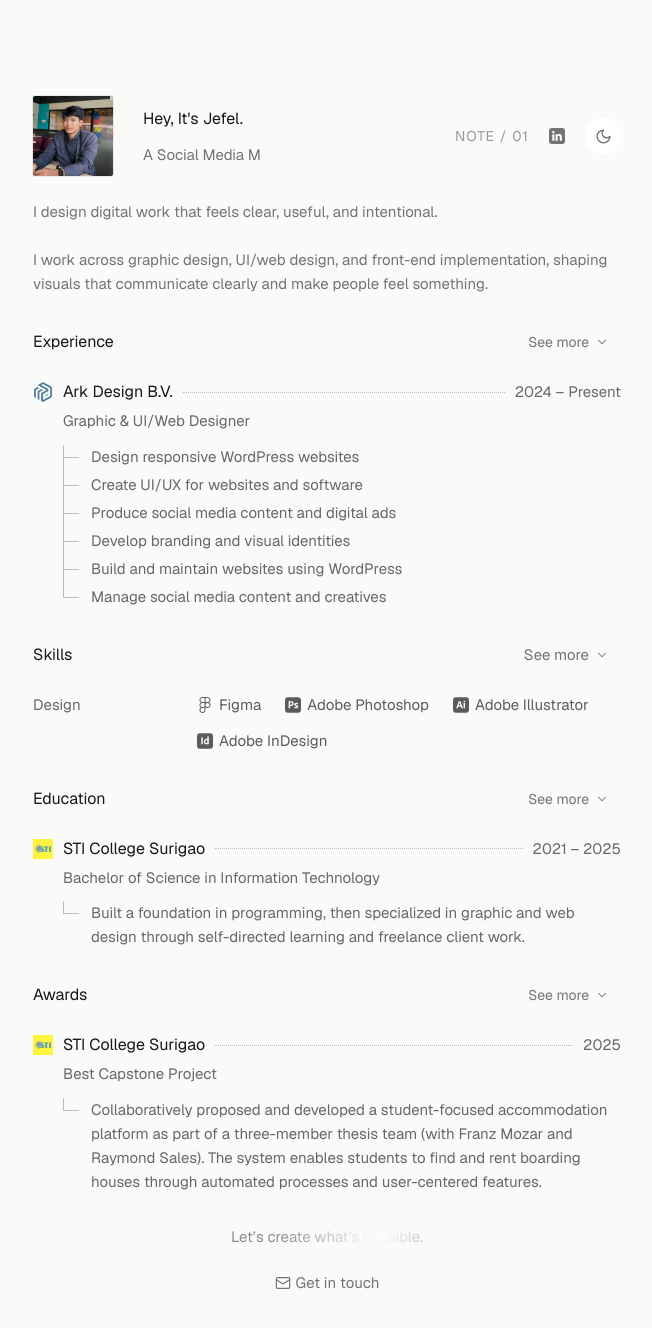
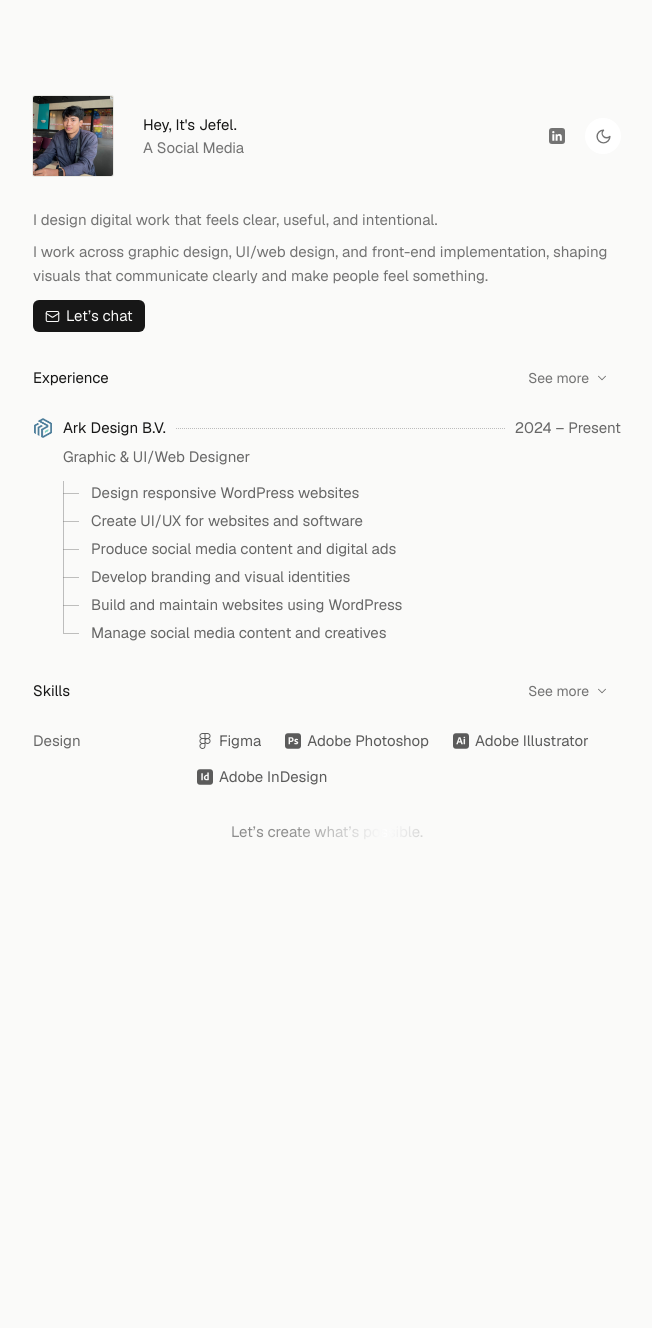
Before and after one commit to jefel-design/jefel-espanola, a React (Vite) app: page / in a window 1280 px wide. Shown: the top 1328 px of the page, without its empty margins (313-965 px from the left). After the commit the page ends 891 px from the top, so only its background shows below. Built offline with nearby package versions, Linux system fonts and the light colour scheme.

Commit message:
Refine portfolio typography, spacing, and contact actions

```diff
--- a/src/components/ContactSection.tsx
+++ b/src/components/ContactSection.tsx
@@ -1,4 +1,3 @@
-import { Mail } from "lucide-react";
 import { RevealOnScroll } from "./RevealOnScroll";
 
 export function ContactSection() {
@@ -9,21 +8,6 @@ export function ContactSection() {
           <p className="contact-message">
             <span className="shining-text">Let’s create what’s possible.</span>
           </p>
-
-          <div className="contact-social">
-            <a
-              href="mailto:jefel.maitem@gmail.com"
-              className="footer-contact-link"
-            >
-              <Mail
-                aria-hidden="true"
-                className="footer-contact-icon"
-                size={16}
-                strokeWidth={1.75}
-              />
-              <span>Get in touch</span>
-            </a>
-          </div>
         </RevealOnScroll>
       </div>
     </footer>
--- a/src/components/HeroNote.tsx
+++ /dev/null
@@ -1,117 +0,0 @@
-import { useEffect, useId, useRef, useState } from "react";
-import { X } from "lucide-react";
-
-export function HeroNote() {
-  const [isOpen, setIsOpen] = useState(false);
-  const titleId = useId();
-  const triggerRef = useRef<HTMLButtonElement | null>(null);
-  const panelRef = useRef<HTMLDivElement | null>(null);
-  const closeRef = useRef<HTMLButtonElement | null>(null);
-
-  useEffect(() => {
-    if (!isOpen) return;
-
-    const focusFrame = window.requestAnimationFrame(() => {
-      closeRef.current?.focus();
-    });
-
-    const handlePointerDown = (event: PointerEvent) => {
-      const target = event.target as Node;
-      const clickedTrigger = triggerRef.current?.contains(target);
-      const clickedPanel = panelRef.current?.contains(target);
-
-      if (!clickedTrigger && !clickedPanel) {
-        setIsOpen(false);
-      }
-    };
-
-    const handleKeyDown = (event: KeyboardEvent) => {
-      if (event.key !== "Escape") return;
-
-      setIsOpen(false);
-      window.requestAnimationFrame(() => triggerRef.current?.focus());
-    };
-
-    document.addEventListener("pointerdown", handlePointerDown);
-    document.addEventListener("keydown", handleKeyDown);
-
-    return () => {
-      window.cancelAnimationFrame(focusFrame);
-      document.removeEventListener("pointerdown", handlePointerDown);
-      document.removeEventListener("keydown", handleKeyDown);
-    };
-  }, [isOpen]);
-
-  const closeAndRestoreFocus = () => {
-    setIsOpen(false);
-    window.requestAnimationFrame(() => triggerRef.current?.focus());
-  };
-
-  return (
-    <>
-      <button
-        ref={triggerRef}
-        type="button"
-        className="hero-note-trigger"
-        aria-label="Open work note"
-        aria-expanded={isOpen}
-        aria-haspopup="dialog"
-        aria-controls={isOpen ? titleId : undefined}
-        title="Open work note"
-        onClick={() => setIsOpen((currentValue) => !currentValue)}
-      >
-        NOTE / 01
-      </button>
-
-      {isOpen && (
-        <div
-          ref={panelRef}
-          id={titleId}
-          role="dialog"
-          aria-modal="false"
-          aria-labelledby={`${titleId}-heading`}
-          className="hero-note-panel"
-        >
-          <div className="hero-note-panel-header">
-            <h2 id={`${titleId}-heading`} className="hero-note-title">
-              A note on my work
-            </h2>
-
-            <button
-              ref={closeRef}
-              type="button"
-              className="hero-note-close"
-              aria-label="Close note"
-              onClick={closeAndRestoreFocus}
-            >
-              <X aria-hidden="true" size={15} strokeWidth={1.75} />
-            </button>
-          </div>
-
-          <div className="hero-note-copy">
-            <p>
-              Some of my recent work was produced for employers and clients
-              and isn’t available for public display.
-            </p>
-            <p>
-              For that reason, this portfolio currently focuses on my
-              experience and capabilities rather than client work.
-            </p>
-            <p>
-              For opportunities or questions about my experience, feel free to
-              get in touch.
-            </p>
-          </div>
-
-          <a
-            href="mailto:jefel.maitem@gmail.com"
-            className="hero-note-contact"
-            onClick={() => setIsOpen(false)}
-          >
-            Contact me <span aria-hidden="true">→</span>
-          </a>
-        </div>
-      )}
-    </>
-  );
-}
--- a/src/components/HomeHero.tsx
+++ b/src/components/HomeHero.tsx
@@ -1,8 +1,9 @@
 import { useEffect, useState } from "react";
+import { Mail } from "lucide-react";
 import { publicAsset } from "../lib/assets";
-import { HeroNote } from "./HeroNote";
 import { LinkedinIconLink } from "./LinkedinLink";
 import { ModeToggle } from "./mode-toggle";
+import { Button } from "./ui/button";
 
 const rolePhrases = [
   "A Graphic Designer.",
@@ -82,7 +83,6 @@ export function HomeHero() {
       <div className="figma-home-content">
         <div className="figma-home-introduction">
           <div className="figma-home-utilities intro-enter intro-enter--role">
-            <HeroNote />
             <LinkedinIconLink />
             <ModeToggle />
           </div>
@@ -130,6 +130,18 @@ export function HomeHero() {
               make people feel something.
             </span>
           </p>
+
+          <Button asChild className="h-auto justify-self-start gap-1.5 px-3 py-1">
+            <a href="mailto:jefel.maitem@gmail.com">
+              <Mail
+                aria-hidden="true"
+                size={15}
+                strokeWidth={1.75}
+                className="shrink-0"
+              />
+              <span>Let’s chat</span>
+            </a>
+          </Button>
         </div>
       </div>
     </section>
--- a/src/components/HomePage.tsx
+++ b/src/components/HomePage.tsx
@@ -1,6 +1,4 @@
-import { AwardsSection } from "./AwardsSection";
 import { ContactSection } from "./ContactSection";
-import { EducationSection } from "./EducationSection";
 import { ExperienceSection } from "./ExperienceSection";
 import { HomeHero } from "./HomeHero";
 import { SkillsSection } from "./SkillsSection";
@@ -11,8 +9,7 @@ export function HomePage() {
       <HomeHero />
       <ExperienceSection />
       <SkillsSection />
-      <EducationSection />
-      <AwardsSection />
+      {/* Education and Awards are temporarily hidden; their components are kept for later. */}
       <ContactSection />
     </div>
   );
--- /dev/null
+++ b/src/components/ProjectsSection.tsx
@@ -0,0 +1,76 @@
+import { useState } from "react";
+import { ArrowUpRight } from "lucide-react";
+import { Link } from "react-router-dom";
+import { portfolioProjects, type PortfolioProject } from "../data/experience";
+import { RevealOnScroll } from "./RevealOnScroll";
+import { SectionHeading } from "./SectionHeading";
+
+const primaryProjects = portfolioProjects.slice(0, 3);
+const additionalProjects = portfolioProjects.slice(3);
+
+export function ProjectsSection() {
+  const [isExpanded, setIsExpanded] = useState(false);
+  const hasAdditionalProjects = additionalProjects.length > 0;
+
+  return (
+    <section id="work" className="content-section projects-section">
+      <div className="section-container">
+        <RevealOnScroll>
+          <SectionHeading
+            title="Projects"
+            isExpanded={hasAdditionalProjects ? isExpanded : undefined}
+            controls={
+              hasAdditionalProjects ? "projects-additional-content" : undefined
+            }
+            onToggle={
+              hasAdditionalProjects
+                ? () => setIsExpanded((current) => !current)
+                : undefined
+            }
+          />
+        </RevealOnScroll>
+
+        <RevealOnScroll delayMs={120}>
+          <ul className="project-row-list" role="list">
+            {primaryProjects.map((project) => (
+              <ProjectRow key={project.slug} project={project} />
+            ))}
+          </ul>
+
+          {hasAdditionalProjects && (
+            <div id="projects-additional-content" hidden={!isExpanded}>
+              <ul
+                className="project-row-list project-row-list--additional"
+                role="list"
+              >
+                {additionalProjects.map((project) => (
+                  <ProjectRow key={project.slug} project={project} />
+                ))}
+              </ul>
+            </div>
+          )}
+        </RevealOnScroll>
+      </div>
+    </section>
+  );
+}
+
+function ProjectRow({ project }: { project: PortfolioProject }) {
+  return (
+    <li className="project-row">
+      <span className="project-row-date">{project.timeframe}</span>
+      <span className="project-row-leader" aria-hidden="true" />
+      <Link
+        to={`/projects/${project.slug}`}
+        className="project-row-link"
+        aria-label={`${project.name} for ${project.client}`}
+      >
+        <span className="project-row-text">
+          <span className="project-row-client">{project.client} · </span>
+          <span className="project-row-name">{project.name}</span>
+        </span>
+        <ArrowUpRight aria-hidden="true" size={15} strokeWidth={1.75} />
+      </Link>
+    </li>
+  );
+}
--- a/src/components/ui/button.tsx
+++ b/src/components/ui/button.tsx
@@ -5,7 +5,7 @@ import { cva, type VariantProps } from "class-variance-authority";
 import { cn } from "@/lib/utils";
 
 const buttonVariants = cva(
-  "inline-flex shrink-0 items-center justify-center whitespace-nowrap rounded-md text-[15px] font-normal transition-colors disabled:pointer-events-none disabled:opacity-50",
+  "inline-flex shrink-0 items-center justify-center whitespace-nowrap rounded-md font-sans text-[length:var(--font-size-content)] font-normal transition-colors disabled:pointer-events-none disabled:opacity-50",
   {
     variants: {
       variant: {
--- a/src/data/seoRoutes.json
+++ b/src/data/seoRoutes.json
@@ -7,7 +7,7 @@
     {
       "path": "/",
       "title": "Jefel Española — Graphic & UI/Web Designer",
-      "description": "Explore the experience, selected work, education, skills, and awards of Jefel Española, a Graphic and UI/Web Designer."
+      "description": "Explore the experience and skills of Jefel Española, a Graphic and UI/Web Designer."
     },
     {
       "path": "/projects/product-configurator-website-redesign",
--- a/src/index.css
+++ b/src/index.css
@@ -24,7 +24,7 @@
   --font-primary: "Geist", "Geist Sans", Arial, sans-serif;
   --font-size-control: 14px;
   --font-size-content: 15px;
-  --font-size-title: 16px;
+  --font-size-title: var(--font-size-content);
 
   --content-width: 636px;
   --page-gutter: 1rem;
@@ -418,10 +418,6 @@ body {
   height: 0.75rem;
 }
 
-#skills .section-toggle {
-  font-size: var(--font-size-content);
-}
-
 .skill-row {
   display: grid;
   grid-template-columns: minmax(0, 1fr);
@@ -661,8 +657,8 @@ body {
   grid-template-columns: auto minmax(0, 1fr);
   align-items: center;
   column-gap: var(--space-element);
-  row-gap: var(--page-rhythm);
-  margin-bottom: var(--page-rhythm);
+  row-gap: var(--space-element);
+  margin-bottom: 32px;
 }
 
 .theme-toggle-button {
@@ -697,113 +693,70 @@ body {
   white-space: nowrap;
 }
 
-.hero-note-trigger {
-  appearance: none;
-  display: inline-flex;
-  width: auto;
-  min-height: 36px;
-  align-items: center;
-  justify-content: center;
-  border: 0;
-  padding: 0;
-  background: transparent;
-  color: var(--text-muted);
-  cursor: pointer;
-  font-family: var(--font-primary);
-  font-size: var(--font-size-control);
-  font-weight: 400;
-  letter-spacing: 0.08em;
-  line-height: 1;
-  opacity: 0.72;
-  transition: opacity var(--duration-fast) var(--ease-standard);
+.project-row-list {
+  display: grid;
+  gap: 12px;
+  list-style: none;
 }
 
-.hero-note-trigger:hover {
-  opacity: 1;
+.project-row-list--additional {
+  margin-top: 12px;
 }
 
-.hero-note-panel {
-  position: absolute;
-  z-index: 20;
-  top: calc(100% + 16px);
-  right: 0;
-  width: min(360px, calc(100vw - var(--page-gutter) - var(--page-gutter)));
-  border: 1px solid var(--ui-border);
-  padding: 20px;
-  background: var(--card-bg);
-  color: var(--text-primary);
-  white-space: normal;
-  animation: heroNoteIn var(--duration-fast) var(--ease-enter) both;
+.project-row {
+  display: grid;
+  min-width: 0;
+  gap: 4px;
 }
 
-.hero-note-panel-header {
-  display: flex;
-  align-items: center;
-  justify-content: space-between;
-  gap: 16px;
+.project-row-date {
+  color: var(--text-muted);
+  font-size: var(--font-size-control);
+  line-height: 1.5rem;
 }
 
-.hero-note-title {
-  color: var(--text-primary);
-  font-weight: 400;
-  line-height: 1.3;
+.project-row-leader {
+  display: none;
 }
 
-.hero-note-close {
+.project-row-link {
   display: inline-flex;
-  width: 28px;
-  height: 28px;
-  flex: 0 0 auto;
-  align-items: center;
-  justify-content: center;
-  border: 0;
-  padding: 0;
-  background: transparent;
-  color: var(--text-muted);
-  cursor: pointer;
-  transition: color var(--duration-fast) var(--ease-standard);
+  width: fit-content;
+  min-width: 0;
+  align-items: baseline;
+  gap: 0.375rem;
+  color: var(--text-primary);
+  font-size: var(--font-size-content);
+  line-height: 1.5rem;
 }
 
-.hero-note-close:hover {
-  color: var(--text-primary);
+.project-row-text {
+  min-width: 0;
+  overflow-wrap: anywhere;
 }
 
-.hero-note-copy {
-  display: grid;
-  gap: 12px;
-  margin-top: 18px;
-  color: var(--text-secondary);
-  font-family: var(--font-primary);
-  font-size: var(--font-size-content);
-  line-height: 1.55;
+.project-row-client {
+  color: var(--text-muted);
+  font-size: var(--font-size-control);
 }
 
-.hero-note-contact {
-  display: inline-flex;
-  align-items: center;
-  gap: 6px;
-  margin-top: 20px;
-  color: var(--text-primary);
-  font-family: var(--font-primary);
-  font-size: var(--font-size-content);
-  line-height: 1;
-  transition: opacity var(--duration-fast) var(--ease-standard);
+.project-row-name {
+  text-decoration: underline;
+  text-decoration-color: var(--border);
+  text-decoration-thickness: 1px;
+  text-underline-offset: 4px;
+  transition: text-decoration-color var(--duration-fast) var(--ease-standard);
 }
 
-.hero-note-contact:hover {
-  opacity: 0.65;
+.project-row-link:hover .project-row-name,
+.project-row-link:focus-visible .project-row-name {
+  text-decoration-color: var(--text-primary);
 }
 
-@keyframes heroNoteIn {
-  from {
-    opacity: 0;
-    transform: translateY(-4px);
-  }
-
-  to {
-    opacity: 1;
-    transform: translateY(0);
-  }
+.project-row-link svg {
+  flex: 0 0 auto;
+  align-self: flex-start;
+  margin-top: 4px;
 }
 
 @keyframes themeIconIn {
@@ -875,7 +828,7 @@ body {
 
 .figma-home-copy {
   max-width: 36rem;
-  margin-top: var(--space-element);
+  margin-top: 0.5rem;
   color: var(--text-muted);
   line-height: 1.5rem;
 }
@@ -892,14 +845,14 @@ body {
 
 .figma-home-about {
   display: grid;
-  gap: var(--page-rhythm);
+  gap: 0.75rem;
   color: var(--text-muted);
   line-height: 1.5rem;
 }
 
 .figma-home-about-copy {
   display: grid;
-  gap: var(--page-rhythm);
+  gap: 0.5rem;
 }
 
 .shining-text {
@@ -931,23 +884,6 @@ body {
   }
 }
 
-.footer-contact-link {
-  display: inline-flex;
-  align-items: center;
-  gap: 0.3125rem;
-  color: var(--text-muted);
-  font-size: var(--font-size-content);
-  font-weight: 400;
-  transition: color var(--duration-normal) var(--ease-standard);
-}
-
-.footer-contact-icon {
-  width: 1rem;
-  height: 1rem;
-  flex: 0 0 auto;
-  color: currentColor;
-}
-
 .linkedin-logo {
   display: inline-flex;
   width: 1rem;
@@ -962,10 +898,6 @@ body {
 .linkedin-logo-mark {
   width: 0.625rem;
   height: 0.6875rem;
-}
-
-.footer-contact-link:hover {
-  color: var(--text-primary);
 }
 
 .hero-linkedin-link {
@@ -1002,12 +934,6 @@ body {
 
 .contact-message {
   color: var(--text-muted);
-}
-
-.contact-social {
-  display: flex;
-  justify-content: center;
-  margin-top: var(--page-rhythm);
 }
 
 .project-page {
@@ -1113,7 +1039,7 @@ body {
     align-items: center;
     justify-content: flex-start;
     gap: clamp(1.125rem, 2.6vw, 1.875rem);
-    margin-bottom: var(--page-rhythm);
+    margin-bottom: 32px;
   }
 
   .figma-home-utilities {
@@ -1137,7 +1063,6 @@ body {
   }
 
   .figma-home-copy {
-    margin-top: 1.25rem;
     line-height: 1;
   }
 
@@ -1158,6 +1083,30 @@ body {
   .resume-entry-date {
     flex: 0 0 auto;
     white-space: nowrap;
+  }
+
+  .project-row {
+    display: flex;
+    align-items: baseline;
+    gap: 12px;
+  }
+
+  .project-row-date {
+    flex: 0 0 auto;
+    white-space: nowrap;
+  }
+
+  .project-row-leader {
+    display: block;
+    flex: 1 0 24px;
+    border-bottom: 1px dotted var(--text-muted);
+    opacity: 0.45;
+  }
+
+  .project-row-link {
+    flex: 0 1 auto;
+    max-width: 60%;
+    text-align: right;
   }
 
   .skill-row {
@@ -1200,8 +1149,7 @@ body {
     transform: none;
   }
 
-  .theme-toggle-icon,
-  .hero-note-panel {
+  .theme-toggle-icon {
     animation: none;
   }
 
--- a/tailwind.config.js
+++ b/tailwind.config.js
@@ -5,10 +5,10 @@ export default {
   theme: {
     extend: {
       fontFamily: {
-        sans: ['"Geist"', '"Geist Sans"', 'Arial', 'sans-serif'],
-        body: ['"Geist"', '"Geist Sans"', 'Arial', 'sans-serif'],
-        heading: ['"Geist"', '"Geist Sans"', 'Arial', 'sans-serif'],
-        mono: ['"Geist"', '"Geist Sans"', 'Arial', 'sans-serif'],
+        sans: ['var(--font-primary)'],
+        body: ['var(--font-primary)'],
+        heading: ['var(--font-primary)'],
+        mono: ['var(--font-primary)'],
       },
     },
   },
```
Also changed, not shown: src/components/README.md.
